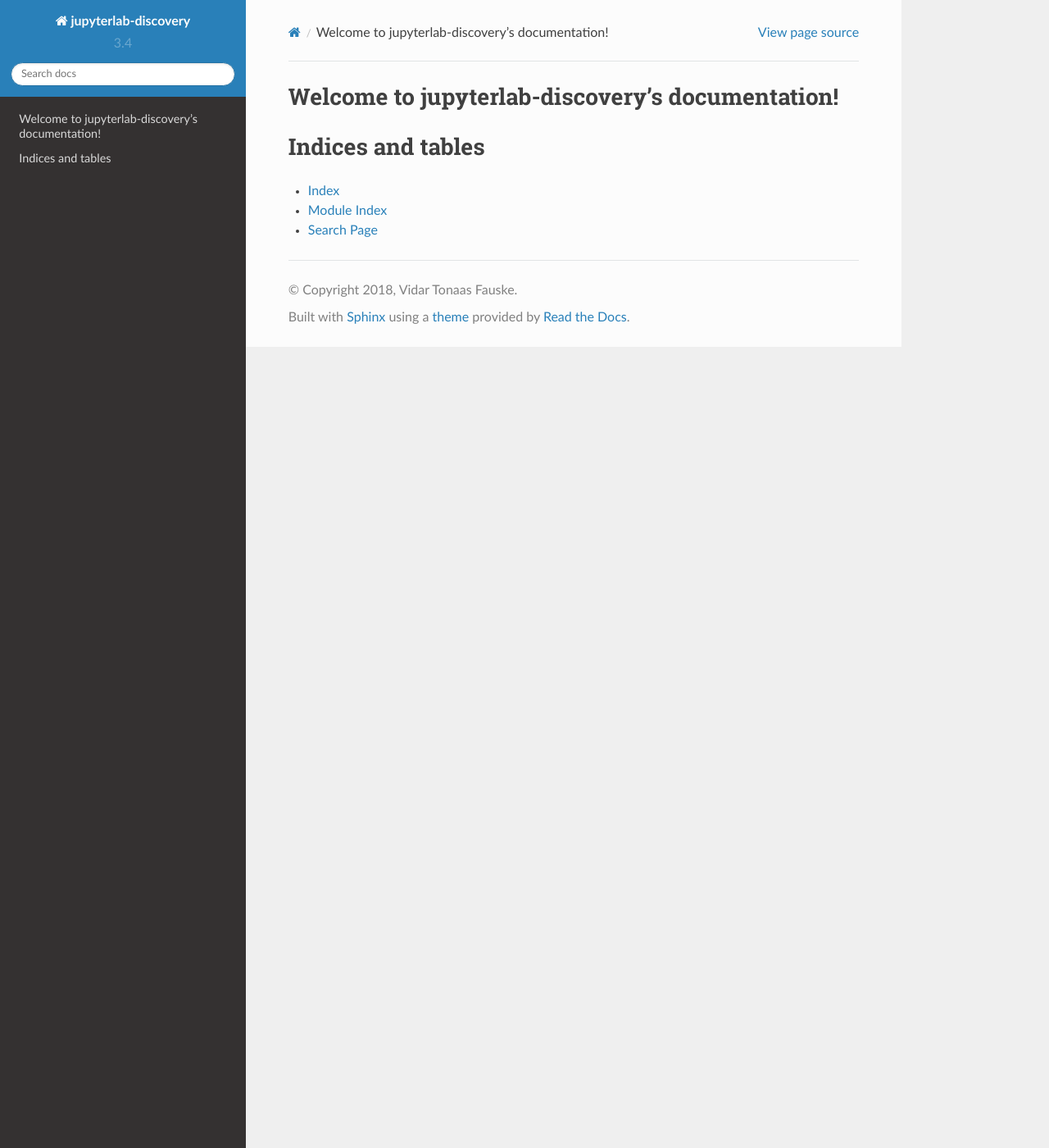
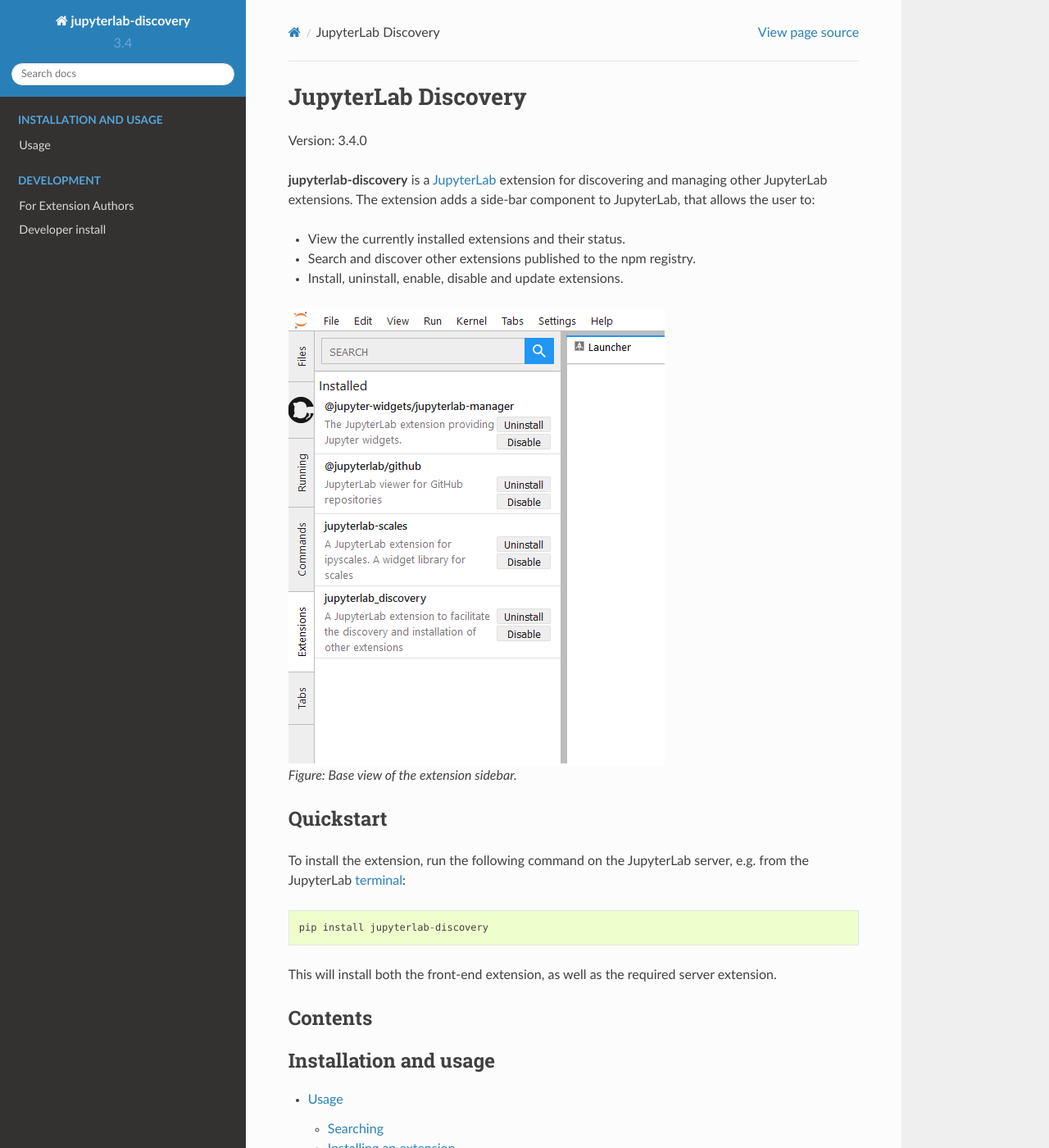
Before and after one commit to vidartf/jupyterlab_discovery, a Sphinx documentation site: the page built from docs/source/index.rst, in a window 1280 px wide and 1400 px high. Shown: the whole window at 82% size. Built offline with Sphinx 7.4.7 and the Read the Docs theme 2.0.0, drawn with Linux system fonts in a browser that asks for light colours; some of the changed text lies outside the part shown.

Commit message:
Add initial version of documentation

```diff
--- a/docs/source/index.rst
+++ b/docs/source/index.rst
@@ -1,20 +1,55 @@
-.. jupyterlab-discovery documentation master file, created by
-   sphinx-quickstart on Wed Jan 31 17:30:24 2018.
-   You can adapt this file completely to your liking, but it should at least
-   contain the root `toctree` directive.
 
-Welcome to jupyterlab-discovery's documentation!
-================================================
+JupyterLab Discovery
+====================
+
+Version: |release|
+
+
+**jupyterlab-discovery** is a `JupyterLab`_ extension for discovering and managing other
+JupyterLab extensions. The extension adds a side-bar component to JupyterLab, that
+allows the user to:
+
+- View the currently installed extensions and their status.
+- Search and discover other extensions published to the npm registry.
+- Install, uninstall, enable, disable and update extensions.
+
+
+.. figure:: images/base-state.png
+   :alt: Base view of the extension sidebar
+
+   Figure: Base view of the extension sidebar.
+
+
+Quickstart
+----------
+
+To install the extension, run the following command on the JupyterLab server,
+e.g. from the JupyterLab `terminal`_::
+
+    pip install jupyterlab-discovery
+
+This will install both the front-end extension, as well as the required server
+extension.
+
+
+Contents
+--------
 
 .. toctree::
    :maxdepth: 2
-   :caption: Contents:
+   :caption: Installation and usage
 
+   usage
 
+.. toctree::
+   :maxdepth: 2
+   :caption: Development
 
-Indices and tables
-==================
+   extension-authors
+   develop-install
 
-* :ref:`genindex`
-* :ref:`modindex`
-* :ref:`search`
+.. links
+
+.. _`JupyterLab`: http://jupyterlab.readthedocs.io
+
+.. _`terminal`: http://jupyterlab.readthedocs.io/en/stable/user/terminal.html
```
Also changed, not shown: docs/source/develop-install.rst (added, +26 -0 lines), docs/source/extension-authors.rst (added, +82 -0 lines), docs/source/usage.rst (added, +110 -0 lines), docs/source/images/base-state.png (added), docs/source/images/extension-states.png (added), docs/source/images/install-button.png (added), docs/source/images/rebuild-dropdown.png (added), docs/source/images/search-blank.png (added), docs/source/images/search-text.png (added).
